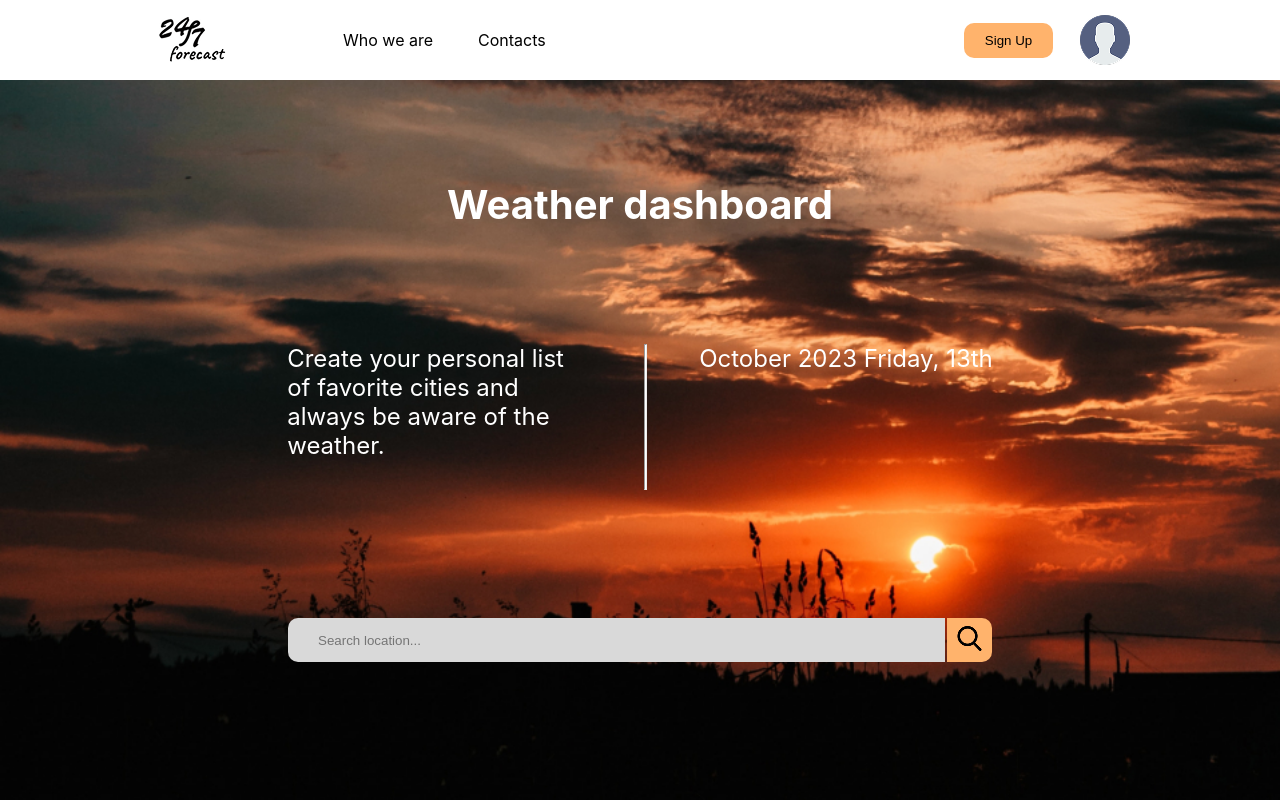
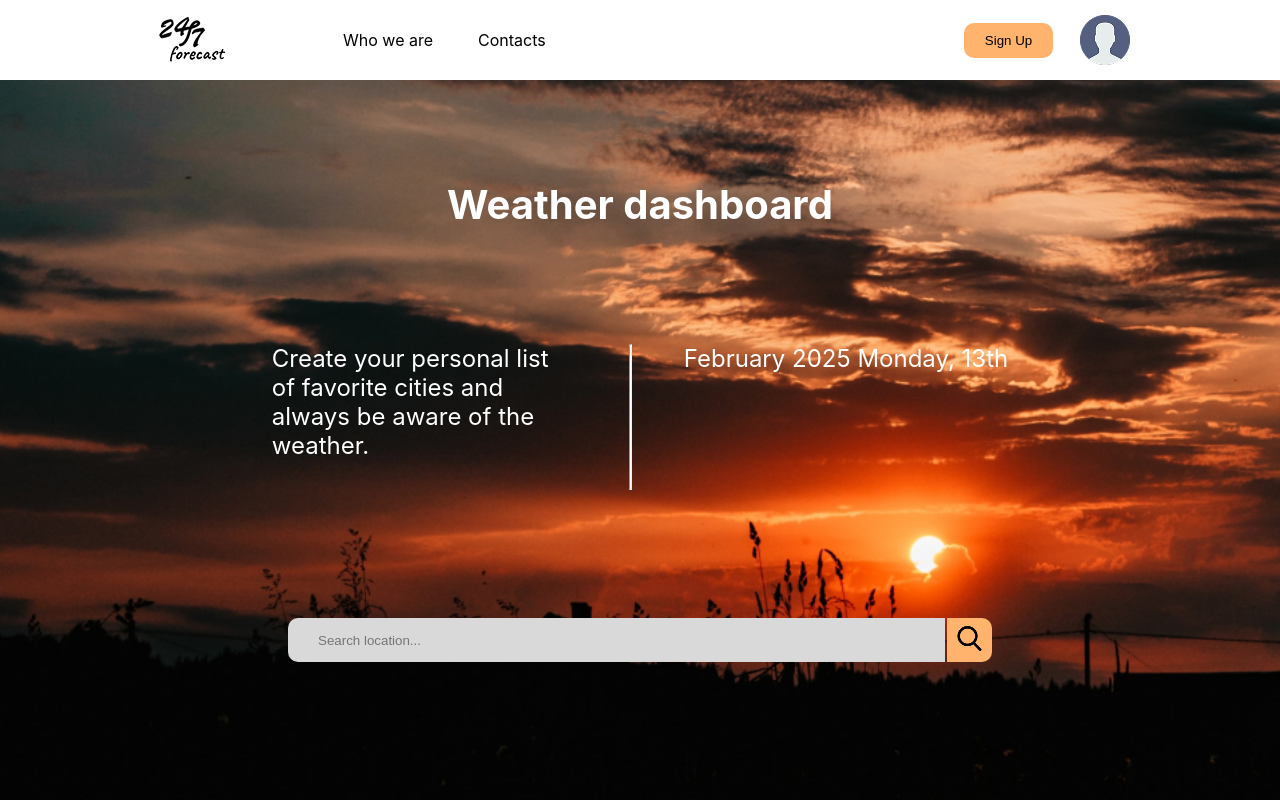
Before and after one commit to Maria2009gift/weather-react, a React (Create React App) app: page / in a window 1280 px wide. Shown: the top 800 px of the page. Built offline with nearby package versions, Linux system fonts and the light colour scheme; no server answers.

Commit message:
hero change date

```diff
--- a/src/App.js
+++ b/src/App.js
@@ -1,4 +1,5 @@
 import "./App.css";
+
 import Header from "./components/Header/Header";
 import Hero from "./components/Hero/Hero";
 import CityList from "./components/CityList/CityList";
--- a/src/components/CityItem/CityItem.jsx
+++ b/src/components/CityItem/CityItem.jsx
@@ -2,6 +2,7 @@ import style from "./CityItem.module.css";
 
 import refresh from "../../img/refresh.png";
 import heart from "../../img/heart.png";
+import heart_fav from "../../img/heart_fav.png"
 import deletebin from "../../img/delete.png";
 
 
@@ -121,7 +122,8 @@ function CityItem({ data, arrayOfLocations, toUpdateLocations, isfav, updateFav,
             onClick={addFavorite}
             id={data.location.name}
           >
-            <img src={heart} alt="" />
+            {isfav === "fav" ? <img src={heart_fav} alt="" /> : <img src={heart} alt="" />}
+
           </button>
         </li>
         <li className={style.item}>
--- a/src/components/CityList/CityList.jsx
+++ b/src/components/CityList/CityList.jsx
@@ -17,6 +17,8 @@ function CityList({ search, nameUser, updateForecast }) {
       )
         .then((res) => res.json())
         .then((locate) => {
+
+          if (locate.current) {
 
             if (locations.length === 3 && favorite === null) {
               locations.shift()
@@ -49,7 +51,13 @@ function CityList({ search, nameUser, updateForecast }) {
                 setLocations(arrayNewLocations);
               }
             }
-        });
+          } else {
+            alert("skrgjh")
+          }
+
+        })
+
+
     }
   }, [search]);
 
--- a/src/components/Hero/Hero.jsx
+++ b/src/components/Hero/Hero.jsx
@@ -5,11 +5,43 @@ import search_img from '../../img/search.png'
 import { useState } from "react";
 
 function Hero({ getSearch }) {
+
+  let now = new Date();
+
   const handleSubmit = (event) => {
     const searchResult = event.currentTarget.elements.location.value;
 
     event.preventDefault();
     getSearch(searchResult);
+    event.currentTarget.elements.location.value = ""
+  };
+
+  const fullDay = () => {
+    let now = new Date();
+    return `${now.getDate()}.${now.getMonth() + 1}.${now.getFullYear()}`;
+  };
+
+  const day = () => {
+    let now = new Date();
+    let day = now.getDay();
+    switch (day) {
+      case 0:
+        return "Sunday";
+      case 1:
+        return "Monday";
+      case 2:
+        return "Tuesday";
+      case 3:
+        return "Wensday";
+      case 4:
+        return "Thursday";
+      case 5:
+        return "Friday";
+      case 6:
+        return "Saturday";
+      default:
+        break;
+    }
   };
 
   return (
@@ -21,7 +53,7 @@ function Hero({ getSearch }) {
           the weather.
         </p>
         <hr className={style.line} />
-        <p className={style.date}>October 2023 Friday, 13th</p>
+        <p className={style.date}>February {now.getFullYear()} {day()}, 13th</p>
       </div>
       <form onSubmit={handleSubmit} className={style.form}>
         <label>
```
Also changed, not shown: src/img/heart_fav.png (added). Lines whose indentation alone changed are shown as unchanged.
